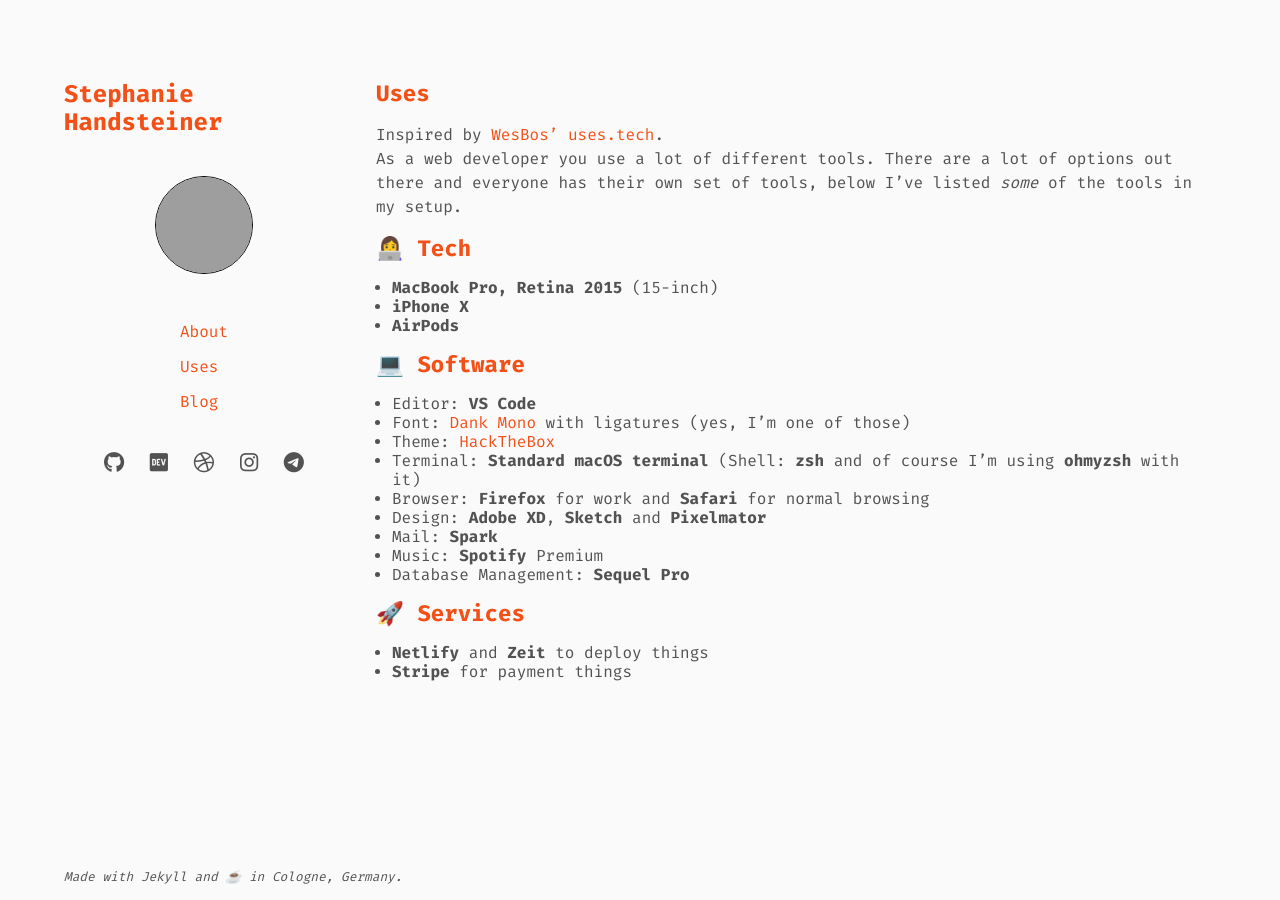
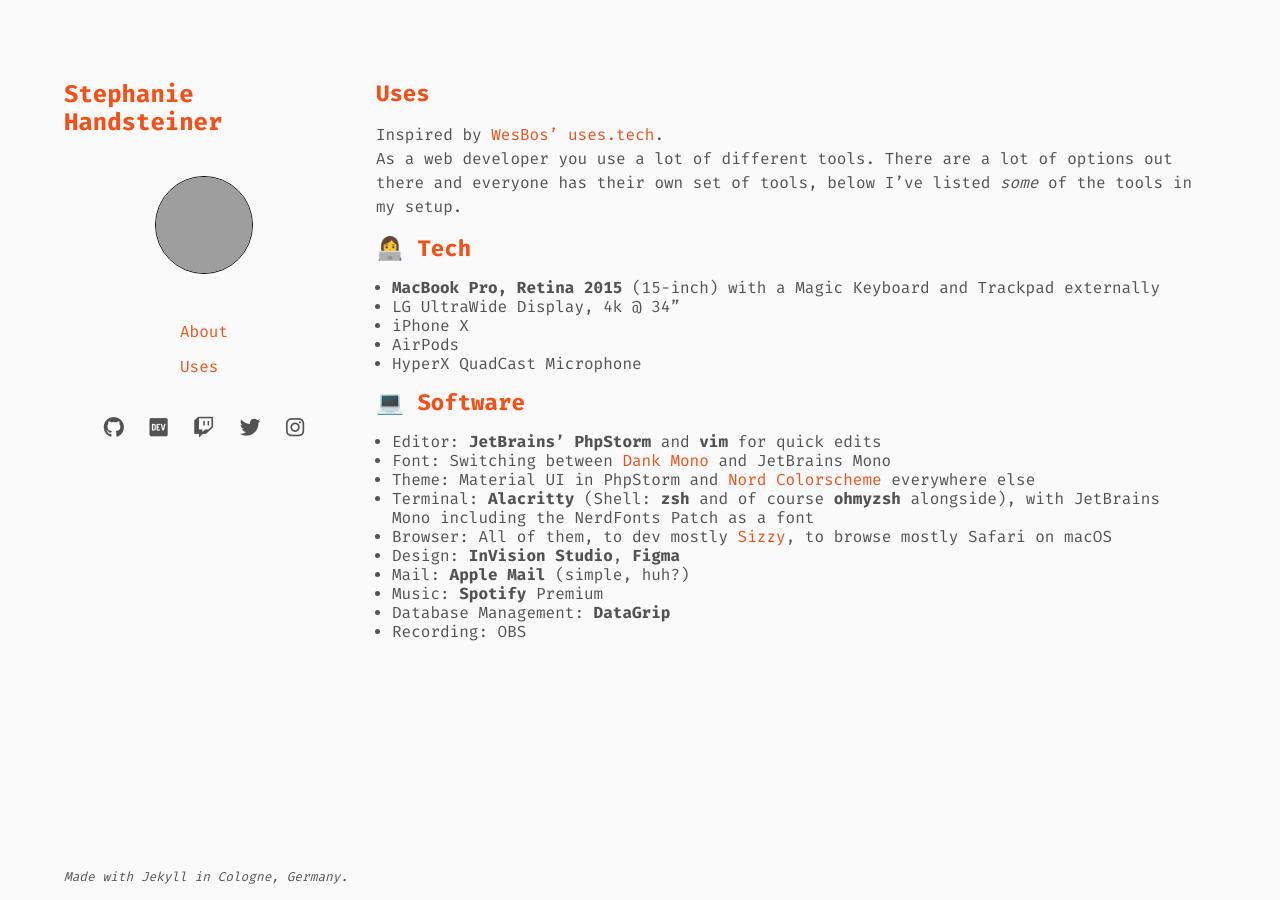
Before and after one commit to stephfh/stephfh.github.io, a Jekyll site: the page built from uses.md, in a window 1280 px wide. Built offline with Jekyll 4.4.1, drawn with Linux system fonts in a browser that asks for light colours; nearby versions of some CDN libraries; grey boxes are pictures that could not be loaded.

Commit message:
chore: content update

```diff
--- a/_config.yml
+++ b/_config.yml
@@ -8,7 +8,7 @@ permalink:        pretty
 # Setup
 title:            'stephfh.dev'
 tagline:          'Full-Stack Developer'
-description:      'A Full-Stack Web Developer from Europe.'
+description:      'A web developer from Europe.'
 url:              https://stephfh.dev
 baseurl:          '/'
 
--- a/_layouts/default.html
+++ b/_layouts/default.html
@@ -7,7 +7,7 @@
         {% if page.title != "Home" %}
         <div class="sidebar intro">
             <h1><a href="{{ site.url }}">{{ site.author.name }}</a></h1>
-            <img src="https://avatars1.githubusercontent.com/u/4586850?s=460&v=4" alt="{{ site.author.name }}" />
+            <img src="https://avatars1.githubusercontent.com/u/4586850?s=460&v=4" alt="{{ site.author.name }}'s headshot derived from the GitHub profile" />
         </div>
         {% endif %}
 
@@ -15,16 +15,15 @@
             <ul>
                 <li><a href="/about">About</a></li>
                 <li><a href="/uses">Uses</a></li>
-                <li><a href="/blog">Blog</a></li>
             </ul>
         </nav>
 
         <ul class="find-me">
             <li><a href="https://github.com/stephfh"><i class="fab fa-github"></i></a></li>
             <li><a href="https://dev.to/stephanie"><i class="fab fa-dev"></i></a></li>
-            <li><a href="https://dribbble.com/stephfh"><i class="fab fa-dribbble"></i></a></li>
+            <li><a href="https://twitch.com/Steffi128"><i class="fab fa-twitch"></i></a></li>
+            <li><a href="https://twitter.com/Steffi128_"><i class="fab fa-twitter"></i></a></li>
             <li><a href="https://instagram.com/stephfh_"><i class="fab fa-instagram"></i></a></li>
-            <li><a href="https://telegram.me/Stephfh"><i class="fab fa-telegram"></i></a></li>
         </ul>
     </aside>
 
--- a/index.html
+++ b/index.html
@@ -9,7 +9,7 @@ title: Home
   </div>
 
   <p class="intro-body">
-    I’m a full-stack web developer working from Cologne, Germany. I specialise in web based projects from scratch that
+    I'm a web developer with a focus on frontend development and a passion for DevOps who loves skating and climbing. Working from Cologne, Germany, I specialise in web based projects from scratch that
     are minimal, easy to use, performant and built with efficiency in mind.
   </p>
 </div>
--- a/uses.md
+++ b/uses.md
@@ -8,21 +8,20 @@ Inspired by [WesBos' uses.tech](https://uses.tech).
 As a web developer you use a lot of different tools. There are a lot of options out there and everyone has their own set of tools, below I've listed *some* of the tools in my setup.
 
 ## 👩‍💻 Tech
-* **MacBook Pro, Retina 2015** (15-inch)
-* **iPhone X**
-* **AirPods**
+* **MacBook Pro, Retina 2015** (15-inch) with a Magic Keyboard and Trackpad externally
+* LG UltraWide Display, 4k @ 34"
+* iPhone X
+* AirPods
+* HyperX QuadCast Microphone
 
 ## 💻 Software
-* Editor: **VS Code**
-* Font: [Dank Mono](https://dank.sh) with ligatures (yes, I'm one of those)
-* Theme: [HackTheBox](https://marketplace.visualstudio.com/items?itemName=silofy.hackthebox)
-* Terminal: **Standard macOS terminal** (Shell: **zsh** and of course I'm using **ohmyzsh** with it)
-* Browser: **Firefox** for work and **Safari** for normal browsing
-* Design: **Adobe XD**, **Sketch** and **Pixelmator**
-* Mail: **Spark**
+* Editor: **JetBrains' PhpStorm** and **vim** for quick edits
+* Font: Switching between [Dank Mono](https://dank.sh) and JetBrains Mono
+* Theme: Material UI in PhpStorm and [Nord Colorscheme](https://www.nordtheme.com) everywhere else
+* Terminal: **Alacritty** (Shell: **zsh** and of course **ohmyzsh** alongside), with JetBrains Mono including the NerdFonts Patch as a font
+* Browser: All of them, to dev mostly [Sizzy](https://sizzy.co), to browse mostly Safari on macOS
+* Design: **InVision Studio**, **Figma**
+* Mail: **Apple Mail** (simple, huh?)
 * Music: **Spotify** Premium
-* Database Management: **Sequel Pro**
-
-## 🚀 Services
-* **Netlify** and **Zeit** to deploy things
-* **Stripe** for payment things
+* Database Management: **DataGrip**
+* Recording: OBS
```
Also changed, not shown: other parts of _layouts/default.html (+1 -1 lines), _posts/2020-02-11-Hello-World.md (deleted, +0 -17 lines), about.md (+5 -4 lines).
